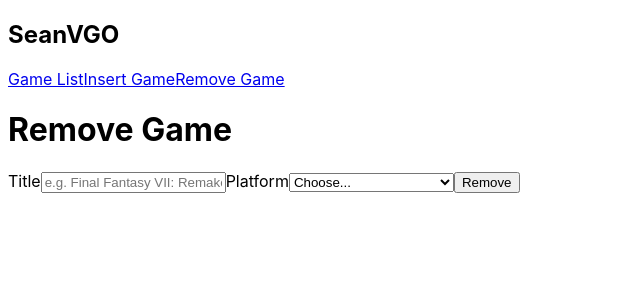
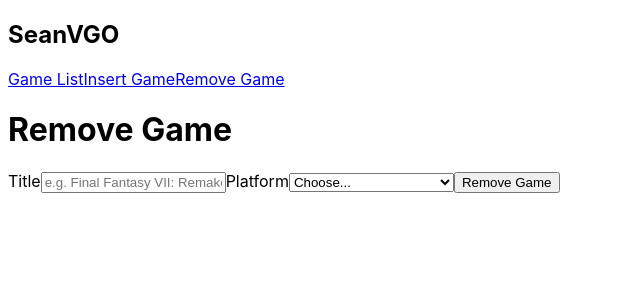
Before and after one commit to snaramirez872/SeanVGO, a React (Vite) app: page /remove-game in a window 1280 px wide. Shown: the top 300 px of the page, without its empty margins (0-640 px from the left). Built offline with nearby package versions, Linux system fonts and the light colour scheme.

Commit message:
renamed buttons

```diff
--- a/src/components/InsertGame.jsx
+++ b/src/components/InsertGame.jsx
@@ -60,7 +60,7 @@ export default function InsertGame() {
                 <label htmlFor="release-date">Release Date</label>
                 <input id="release-date" type="text" name="rDate" value={inputs.rDate || ""} onChange={handleChange} placeholder="MMM DD, YYYY" />
                 <PlatformList />
-                <input type="submit" value="Submit" className="submit-insert" />
+                <input type="submit" value="Insert Game" className="submit-insert" />
             </form>
         </div>
     );
--- a/src/components/RemoveGame.jsx
+++ b/src/components/RemoveGame.jsx
@@ -64,7 +64,7 @@ export default function RemoveGame() {
           placeholder="e.g. Final Fantasy VII: Remake"
         />
         <PlatformList />
-        <input type="submit" value="Remove" className="submit-insert" />
+        <input type="submit" value="Remove Game" className="submit-insert" />
       </form>
     </div>
   );
```
